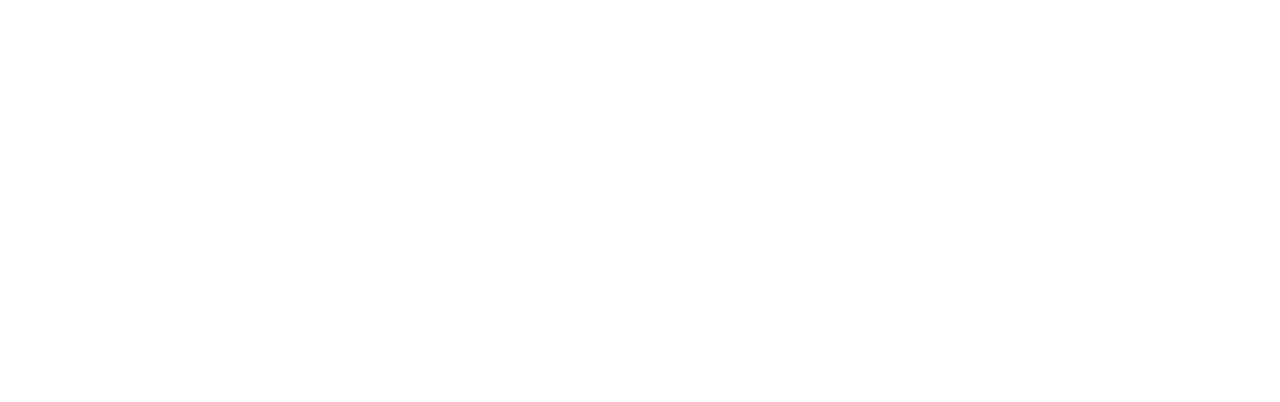
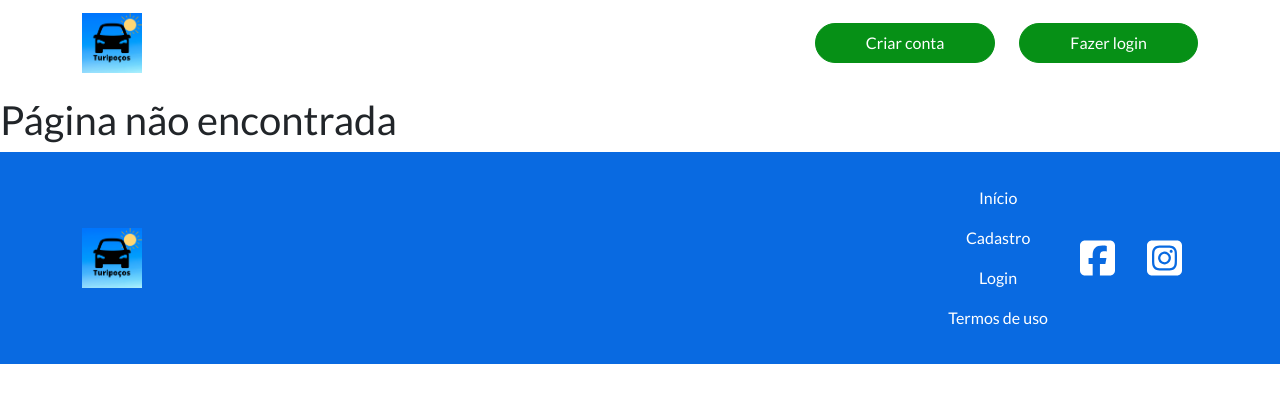
Before and after one commit to alvinhu182/Projeto-3, a React (Create React App) app in the folder front-end/: page /cadastro in a window 1280 px wide. Before the commit this address had no page. Shown: the top 402 px of the page. Built offline with nearby package versions, Linux system fonts and the light colour scheme.

Commit message:
implementa header e footer

```diff
--- /dev/null
+++ b/front-end/src/components/Layout/Footer.tsx
@@ -0,0 +1,51 @@
+import { faFacebookSquare, faInstagramSquare } from "@fortawesome/free-brands-svg-icons";
+import { FontAwesomeIcon } from "@fortawesome/react-fontawesome";
+import { Container, Nav } from "react-bootstrap";
+import { Link } from "react-router-dom";
+import styled from "styled-components";
+import Logo from "../../assets/img/Logo-turipocos.png"
+
+export function Footer (){
+    return (
+        <FooterStyled className="text-center">
+            <Container className="d-lg-flex align-items-center">
+                <Link to='/' className="me-lg-auto">
+                <img src={Logo} alt="Turipoços" width={60} height={60} />
+                </Link>
+
+                <Nav className="flex-column flexx-lg-row my-4 my-lg-0">
+                    <Nav.Link as={Link} to='/' className="text-white">Início </Nav.Link>
+                    <Nav.Link as={Link} to='/cadastro' className="text-white">Cadastro </Nav.Link>
+                    <Nav.Link as={Link} to='/login' className="text-white">Login </Nav.Link>
+                    <Nav.Link href="/termos-de-uso.pdf" target= "_blank" className="text-white"> Termos de uso </Nav.Link>
+                </Nav>
+                <Nav className="justify-content-center">
+                    <Nav.Link href="http://facebook.com" target="_blank" className="text-white">
+                        <IconStyled icon ={faFacebookSquare} />
+                    </Nav.Link>
+                    <Nav.Link href="http://instagram.com" target="_blank" className="text-white">
+                        <IconStyled icon ={faInstagramSquare} />
+                    </Nav.Link>
+                </Nav>
+            </Container>
+        </FooterStyled>
+    )
+}
+
+const FooterStyled = styled.footer`
+background: #096ae1;
+padding: 30px 0 40px;
+@media (min-width: 992px) {
+    padding: 26px 0;
+}
+`
+
+const IconStyled = styled(FontAwesomeIcon)`
+    font-size: 40px;
+`
+const ImageStyled = styled.img `
+@media (min-width: 992px) {
+    width: 190px;
+    height: auto;
+}
+`
--- a/front-end/src/components/Layout/Header.tsx
+++ b/front-end/src/components/Layout/Header.tsx
@@ -6,15 +6,19 @@
 import NavbarToggle from "react-bootstrap/esm/NavbarToggle";
 import { Link } from "react-router-dom";
 import styled from "styled-components";
-import Logo from "../../assets/img/logo-turipocos.png"
+import Logo from "../../assets/img/Logo-turipocos.png"
 import { CustomButton } from "../CustomButton";
 
-export function Header () {
+type Props = {
+    startTransparent?: boolean
+}
+
+export function Header ({ startTransparent = false}: Props) {
     const [isTransparent, setIsTransparent] = useState(true)
     useEffect(()=> {
         const scrollChange = () => {
             const isLowScroll= window.scrollY < 100
-            if (isLowScroll != isTransparent) {
+            if (startTransparent && isLowScroll != isTransparent) {
              setIsTransparent(isLowScroll)
             }
          }
@@ -22,12 +26,12 @@
         return () => {
             window.removeEventListener("scroll" , scrollChange)
         }
-    }, [isTransparent])
+    }, [isTransparent, startTransparent])
     return (
-      <Navbar fixed='top' expand="lg" bg={isTransparent ? undefined : "white"}>
+      <NavbarStyled fixed='top' expand="lg" bg={isTransparent ? undefined : "white"}>
           <Container>
               <Navbar.Brand to ='/' as={Link}>
-                 <img src={isTransparent ? Logo : Logo} alt="Turipoços" width={194} height={51}/>
+                 <img src={isTransparent ? Logo : Logo} alt="Turipoços" width={60} height={60}/>
               </Navbar.Brand>
                   <NavbarToggleStyled>
                     <FontAwesomeIcon icon={faBars} className={isTransparent ? "text-white" : "text-dark"} size="lg" />
@@ -41,7 +45,7 @@
                   </NavbarCollapseStyled>
 
           </Container>
-      </Navbar>
+      </NavbarStyled>
     )
 }
 const NavbarToggleStyled = styled(Navbar.Toggle)`
@@ -61,3 +65,16 @@
     color: #fff !important;
 }
 `
+const ImageStyled = styled.img`
+@media (min-width: 992px){
+    width: 266px;
+    height: auto;
+}
+`
+const NavbarStyled = styled(Navbar)`
+transition: all .3s linear;
+${props => props.bg === 'white' && `
+box-shadow: 0px 2px 4px rgba(0,0,0,0.25)
+`}
+
+`
--- a/front-end/src/components/Layout/index.tsx
+++ b/front-end/src/components/Layout/index.tsx
@@ -1,5 +1,5 @@
 import styled from "styled-components"
-// import { Footer } from "./Footer"
+import { Footer } from "./Footer"
 import { Header } from "./Header"
 
 type Props = {
@@ -11,19 +11,22 @@
 export const Layout: React.FC<Props> = ({ children, startTransparent, withoutMargin }) => {
   return (
     <>
-      {/* <Header startTransparent={startTransparent} /> */}
+      <Header startTransparent={startTransparent} />
       <MainStyled startTransparent={startTransparent}>
         {children}
       </MainStyled>
-      {/* <Footer withoutMargin={withoutMargin} /> */}
+      <Footer  />
+
     </>
   )
 }
 
-// Cria tipo a partir de outro selecionando propriedades
-// type MainProps = Pick<Props, 'startTransparent'>
 
-const MainStyled = styled.main<Props>`
+type MainProps = {
+  startTransparent?: boolean
+}
+
+const MainStyled = styled.main<MainProps>`
   ${props => !props.startTransparent && `
     padding-top: 77px;
     @media (min-width: 992px) {
--- a/front-end/src/routes.tsx
+++ b/front-end/src/routes.tsx
@@ -1,9 +1,11 @@
 import {Route, Routes as RDRoutes} from "react-router-dom"
 import { HomeView } from "./views/home"
+import { NotFoundView } from "./views/NotFound"
 export function Routes () {
     return (
       <RDRoutes>
           <Route path='/' element={<HomeView />} />
+          <Route path='*' element={<NotFoundView/>} />
 
       </RDRoutes>
     )
--- /dev/null
+++ b/front-end/src/views/NotFound/index.tsx
@@ -0,0 +1,11 @@
+import { Layout } from "../../components/Layout";
+
+export function NotFoundView() {
+
+
+return (
+    <Layout>
+        <h1> Página não encontrada</h1>
+    </Layout>
+    )
+}
--- a/front-end/src/views/home/index.tsx
+++ b/front-end/src/views/home/index.tsx
@@ -8,7 +8,7 @@
 
 export function HomeView () {
     return (
-
+        <Layout startTransparent>
             <Banner className="vh-100">
                 <Container className="h-100 d-flex flex-column justify-content-center align-items-lg-start">
                     <Title className="text-white text-center text-lg-start mt-auto mt-lg-0">Vamos te apresentar esta linda cidade de um jeito inesquecivel </Title>
@@ -18,6 +18,7 @@
 
                 </Container>
         </Banner>
+       </Layout>
     )
 }
 
```
Also changed, not shown: front-end/src/assets/img/Logo-turipocos.png (added), 1 other file (tests, documents, lock files or other folders). Lines whose indentation alone changed are shown as unchanged.
